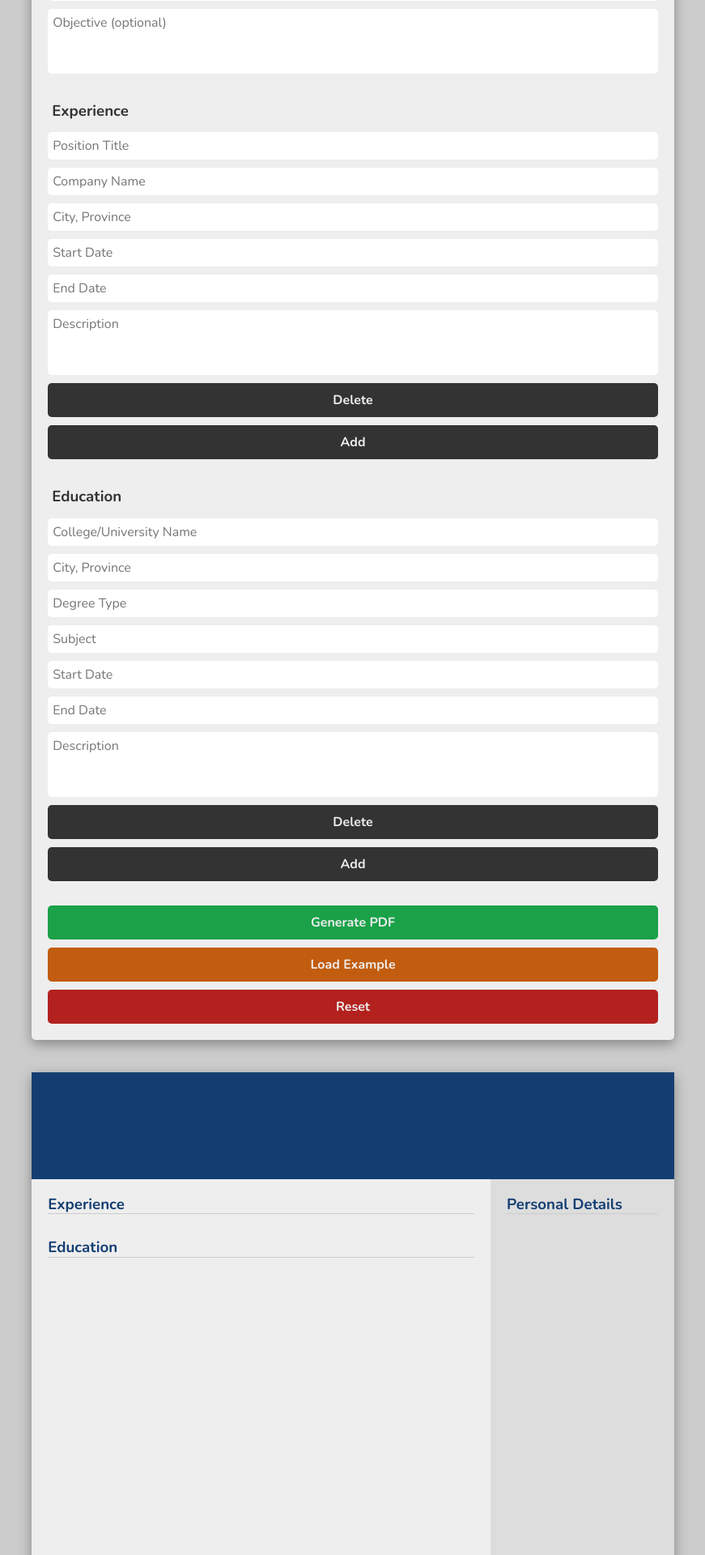
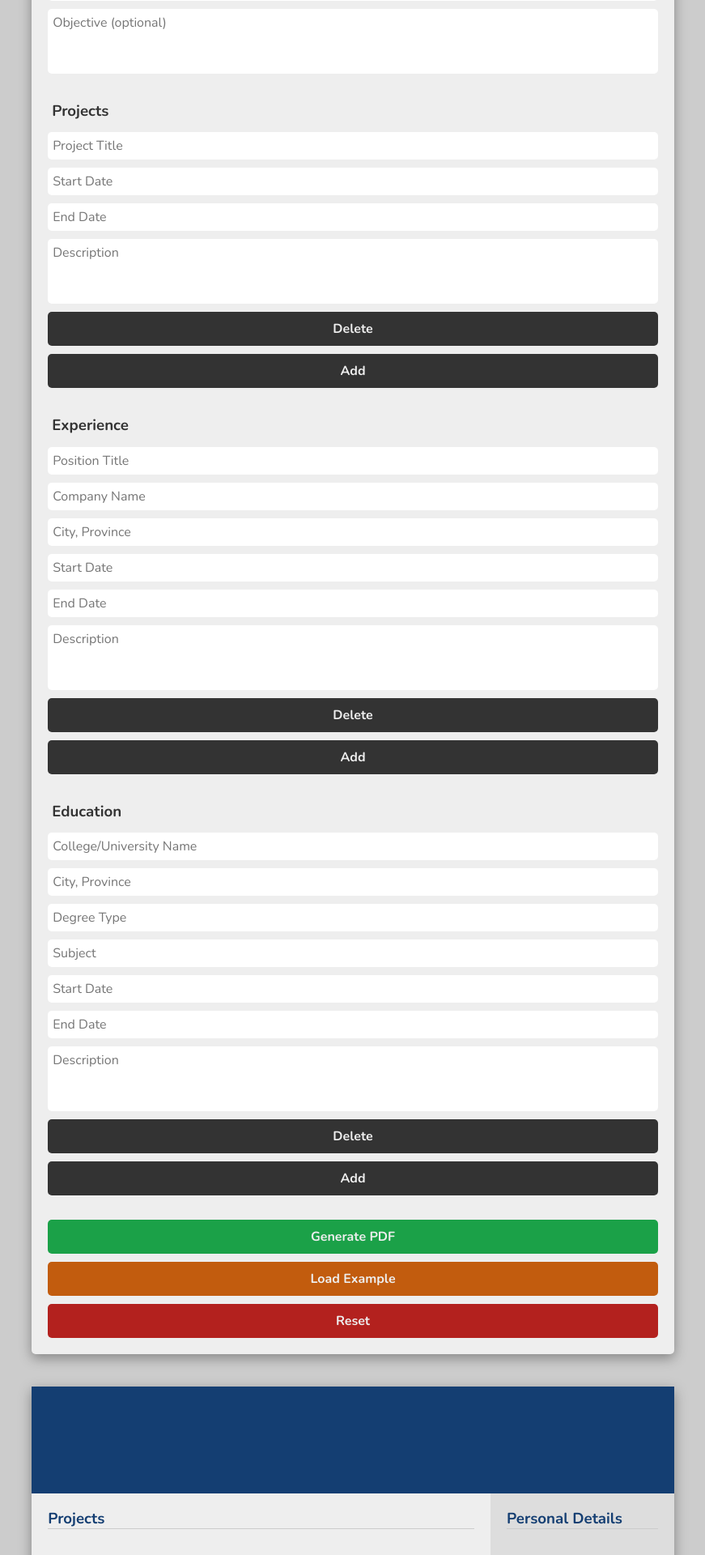
Before and after one commit to Wilson-Chu/resume-builder, a React (Create React App) app: page / in a window 1280 px wide. Shown: the part 560-2480 px from the top of the page at 81% size, without its empty margins (204-1075 px from the left). Built offline with nearby package versions, Linux system fonts and the light colour scheme; a web font is replaced by a local one.

Commit message:
updated files with Projects dependencies, onChange handlers giving error for Projects

```diff
--- a/src/components/CVForm/CVForm.js
+++ b/src/components/CVForm/CVForm.js
@@ -1,6 +1,7 @@
 import React from "react";
 import styled from "styled-components";
 import Personal from "./Personal";
+import Projects from "./Projects";
 import Education from "./Education";
 import Experience from "./Experience";
 import Button from "../Utils/Button";
@@ -8,6 +9,9 @@ import Button from "../Utils/Button";
 const CVForm = ({
   cv,
   onChangePersonal,
+  onChangeProjects,
+  onAddProjects,
+  onDeleteProjects,
   onChangeExperience,
   onAddExperience,
   onDeleteExperience,
@@ -21,6 +25,12 @@ const CVForm = ({
   return (
     <CVFormWrapper>
       <Personal personalInfo={cv.personalInfo} onChange={onChangePersonal} />
+      <Projects
+        projects={cv.projects}
+        onChange={onChangeProjects}
+        onAdd={onAddProjects}
+        onDelete={onDeleteProjects}
+      />
       <Experience
         experience={cv.experience}
         onChange={onChangeExperience}
--- a/src/components/CVForm/Projects.js
+++ b/src/components/CVForm/Projects.js
@@ -8,7 +8,7 @@ const Projects = ({ projects, onChange, onAdd, onDelete }) => {
     <ProjectsItem
       key={projectsItem.id}
       id={projectsItem.id}
-      educationItem={projectsItem}
+      projectsItem={projectsItem}
       onChange={onChange}
       onDelete={onDelete}
     ></ProjectsItem>
--- a/src/components/CVForm/ProjectsItem.js
+++ b/src/components/CVForm/ProjectsItem.js
@@ -11,7 +11,7 @@ const ProjectsItem = ({ id, projectsItem, onChange, onDelete }) => {
         type="text"
         name="projectTitle"
         placeholder="Project Title"
-        value={projectsItem.title}
+        value={projectsItem.projectTitle}
       />
       <Input
         onChange={(e) => onChange(e, id)}
--- a/src/components/CVPreview/CVPreview.js
+++ b/src/components/CVPreview/CVPreview.js
@@ -15,6 +15,7 @@ class CVPreview extends Component {
         <Header personalInfo={cv.personalInfo} />
         <Content
           personalInfo={cv.personalInfo}
+          projects={cv.projects}
           experience={cv.experience}
           education={cv.education}
         />
--- a/src/components/CVPreview/Content.js
+++ b/src/components/CVPreview/Content.js
@@ -1,10 +1,15 @@
 import React from "react";
 import styled from "styled-components";
+import ProjectsItem from "./ProjectsItem";
 import ExperienceItem from "./ExperienceItem";
 import EducationItem from "./EducationItem";
 import Section from "../Utils/Section";
 
-const Content = ({ personalInfo, experience, education }) => {
+const Content = ({ personalInfo, projects, experience, education }) => {
+  const projectsItems = projects.map((projectsItem) => (
+    <ProjectsItem key={projectsItem.id} projectsItem={projectsItem} />
+  ));
+
   const experienceItems = experience.map((experienceItem) => (
     <ExperienceItem key={experienceItem.id} experienceItem={experienceItem} />
   ));
@@ -20,6 +25,9 @@ const Content = ({ personalInfo, experience, education }) => {
           <Objective>{personalInfo.objective}</Objective>
         </Section>
       )}
+      <Section title="Projects" direction="column" contrastTitle>
+        {projectsItems}
+      </Section>
       <Section title="Experience" direction="column" contrastTitle>
         {experienceItems}
       </Section>
--- a/src/components/Main.js
+++ b/src/components/Main.js
@@ -43,6 +43,45 @@ const Main = () => {
       }));
     };
     reader.readAsDataURL(file);
+  };
+
+  const handleChangeProjects = (e, id) => {
+    const { name, value } = e.target;
+
+    setCv((prevState) => {
+      const newProjects = prevState.projects.map((projectsItem) => {
+        if (projectsItem.id === id) {
+          return { ...projectsItem, [name]: value };
+        }
+        return projectsItem;
+      });
+      return { ...prevState, projects: [...newProjects] };
+    });
+  };
+
+  const handleAddProjects = () => {
+    setCv((prevState) => ({
+      ...prevState,
+      projects: [
+        ...prevState.projects,
+        {
+          id: uuidv4(),
+          projectTitle: "",
+          from: "",
+          to: "",
+          description: "",
+        },
+      ],
+    }));
+  };
+
+  const handleDeleteProjects = (id) => {
+    setCv((prevState) => {
+      const newProjects = prevState.projects.filter(
+        (projectsItem) => projectsItem.id !== id
+      );
+      return { ...prevState, projects: [...newProjects] };
+    });
   };
 
   const handleChangeExperience = (e, id) => {
@@ -146,6 +185,9 @@ const Main = () => {
       <CVForm
         cv={cv}
         onChangePersonal={handleChangePersonal}
+        onChangeEProjects={handleChangeProjects}
+        onAddProjects={handleAddProjects}
+        onDeleteProjects={handleDeleteProjects}
         onChangeExperience={handleChangeExperience}
         onAddExperience={handleAddExperience}
         onDeleteExperience={handleDeleteExperience}
```
